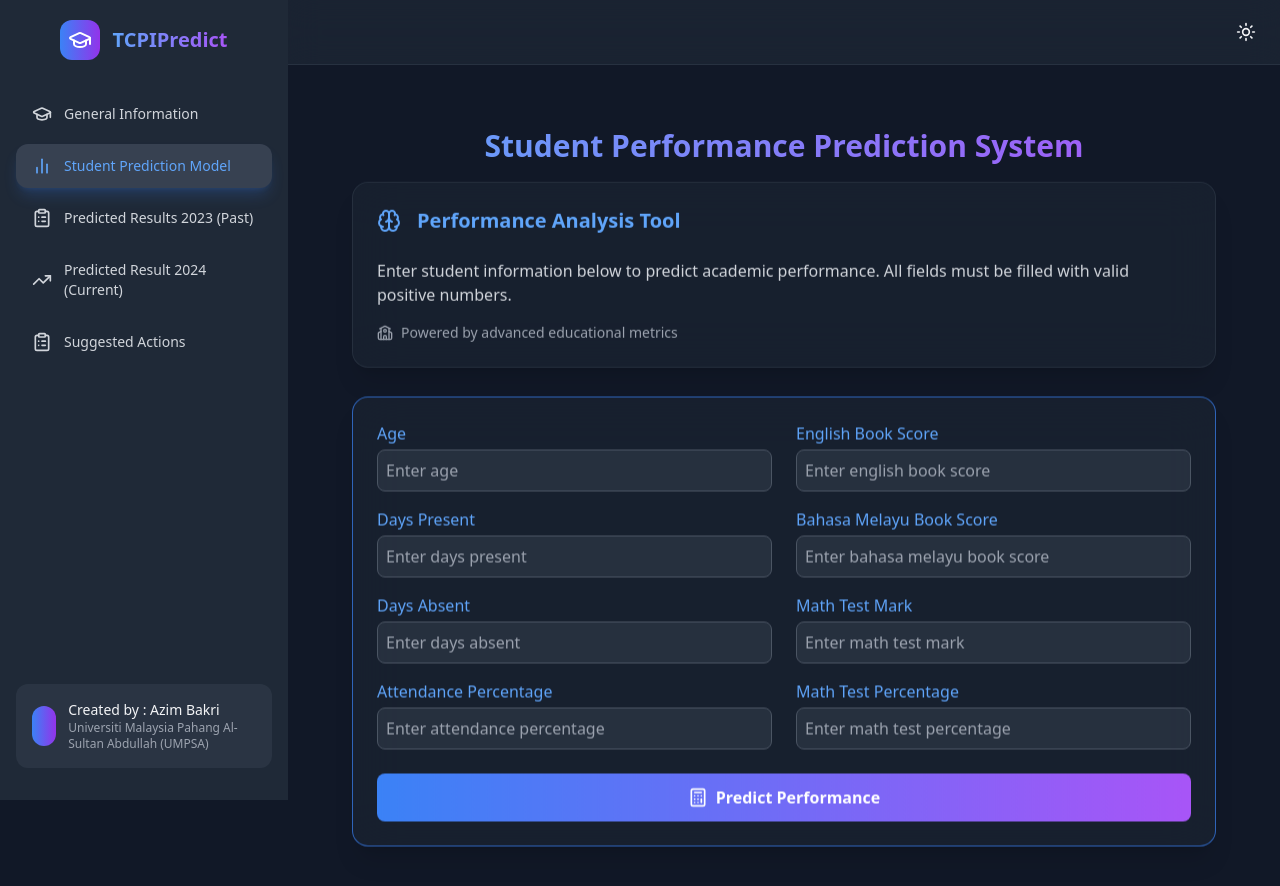
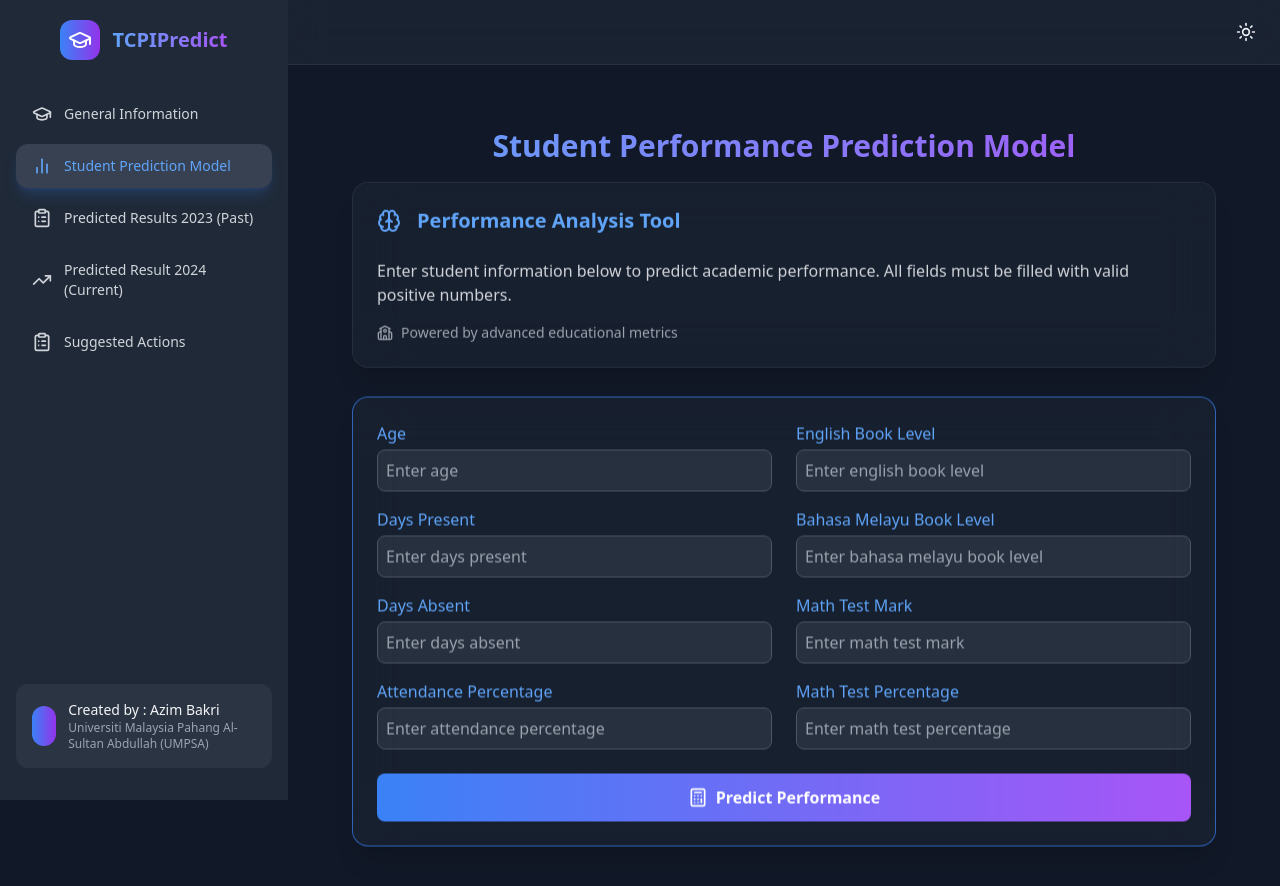
Before and after one commit to aziym/students-prediction-frontend, a React (Vite) app: page /prediction in a window 1280 px wide. Shown: the top 886 px of the page. Built offline with nearby package versions, Linux system fonts and the light colour scheme.

Commit message:
Update prediction form details

```diff
--- a/src/components/PredictionForm.jsx
+++ b/src/components/PredictionForm.jsx
@@ -97,7 +97,7 @@ const PredictionForm = () => {
 
       <div className="max-w-6xl mx-auto">
         <h2 className="text-3xl font-bold mb-8 bg-gradient-to-r from-blue-400 to-purple-500 bg-clip-text text-transparent text-center">
-          Student Performance Prediction System
+          Student Performance Prediction Model
         </h2>
 
         <FloatingCard delay="0s">
@@ -146,8 +146,8 @@ const PredictionForm = () => {
 
                 <div className="space-y-4">
                   {[
-                    { name: 'englishBook', label: 'English Book Score' },
-                    { name: 'bahasaMelayuBook', label: 'Bahasa Melayu Book Score' },
+                    { name: 'englishBook', label: 'English Book Level' },
+                    { name: 'bahasaMelayuBook', label: 'Bahasa Melayu Book Level' },
                     { name: 'mathTestMark', label: 'Math Test Mark' },
                     { name: 'mathTestMarkPercentage', label: 'Math Test Percentage' }
                   ].map(field => (
```
